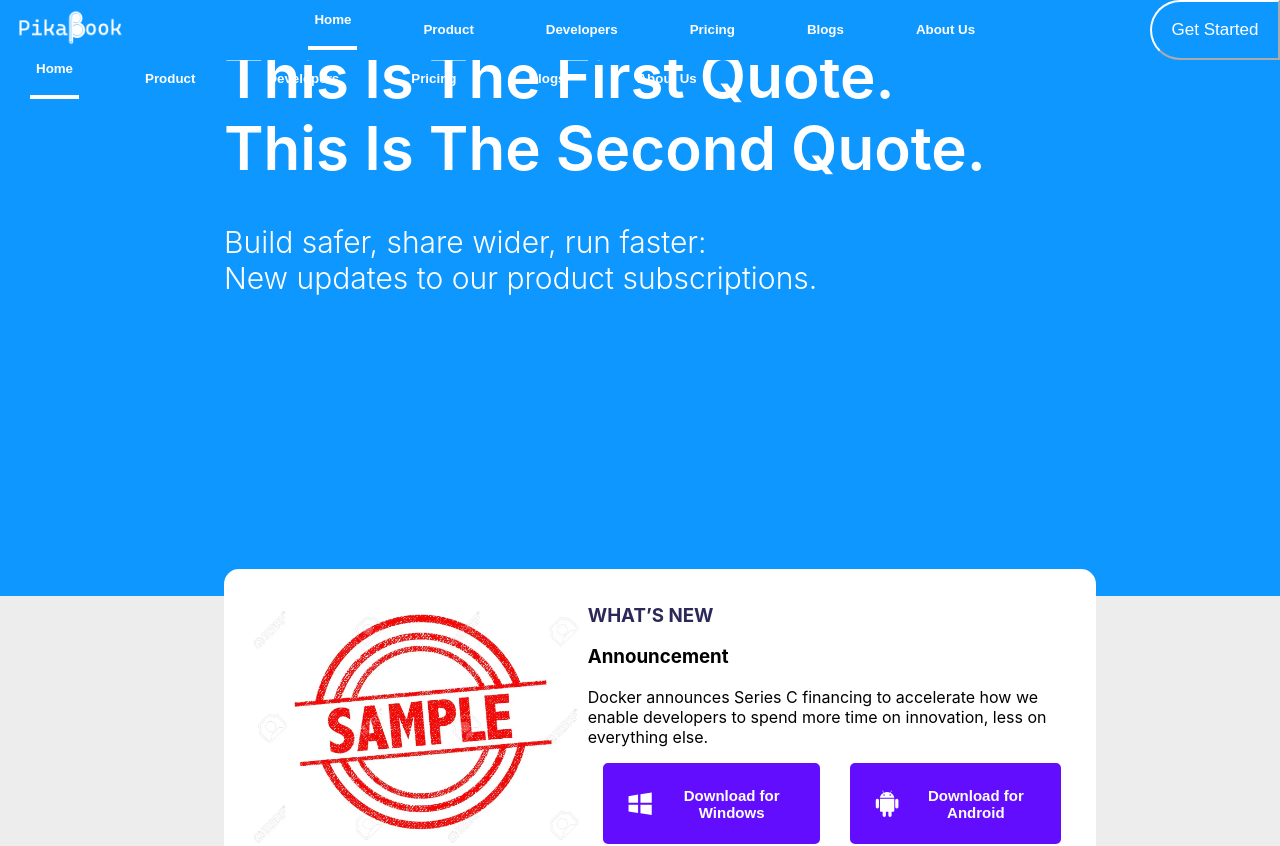
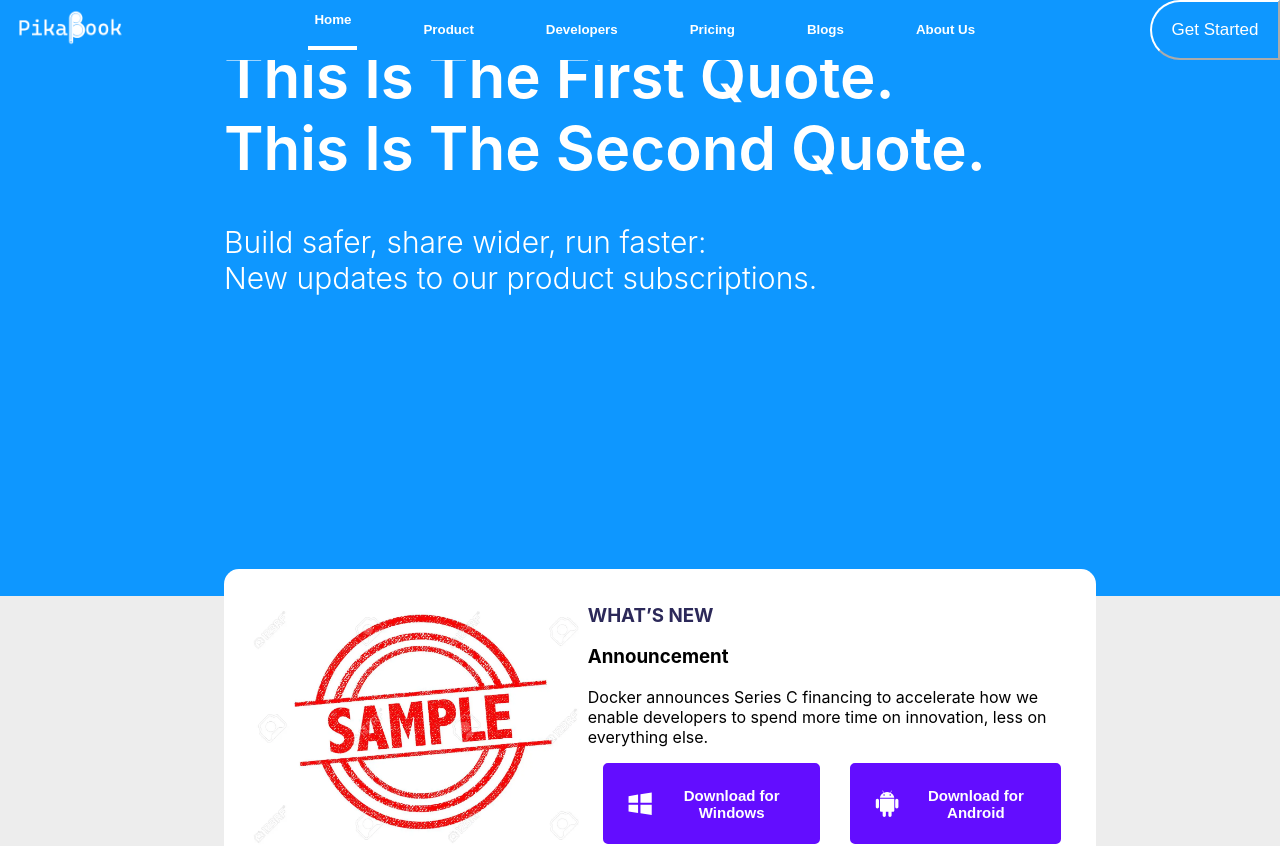
Before and after one commit to kurel-prog/demo-day-website, a React (Create React App) app: page / in a window 1280 px wide. Shown: the top 846 px of the page. Built offline with nearby package versions, Linux system fonts and the light colour scheme.

Commit message:
5/13/2022 Trung: fixed

```diff
--- a/src/App.css
+++ b/src/App.css
@@ -80,6 +80,11 @@
 }
 
 .menu-button
+{
+  display: none;
+}
+
+.App-menu-respo-off
 {
   display: none;
 }
```
